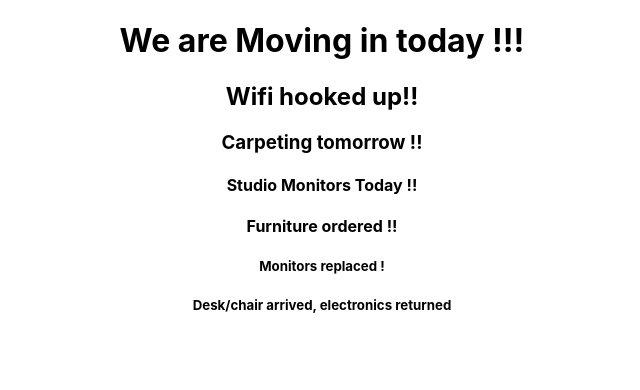
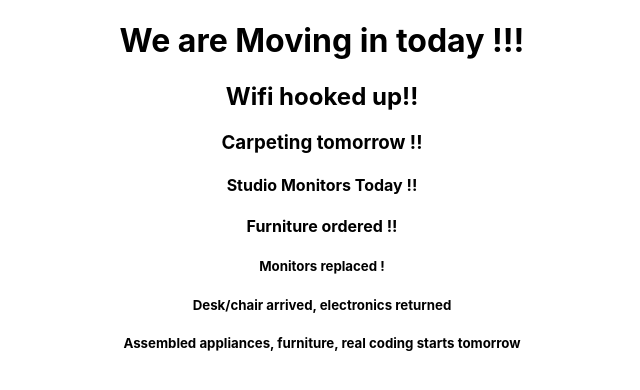
Before and after one commit to stevekutz/mov_inv_exp, a React (Create React App) app in the folder app/: page / in a window 1280 px wide. Shown: the top 390 px of the page, without its empty margins (318-958 px from the left). Built offline with nearby package versions, Linux system fonts and the light colour scheme.

Commit message:
added info 7

```diff
--- a/app/src/App.js
+++ b/app/src/App.js
@@ -12,6 +12,7 @@ function App() {
         <h4> Furniture ordered !!</h4>
         <h5> Monitors replaced ! </h5>
         <h5> Desk/chair arrived, electronics returned</h5>
+        <h5> Assembled appliances, furniture, real coding starts tomorrow </h5>
     </div>
   );
 }
```
